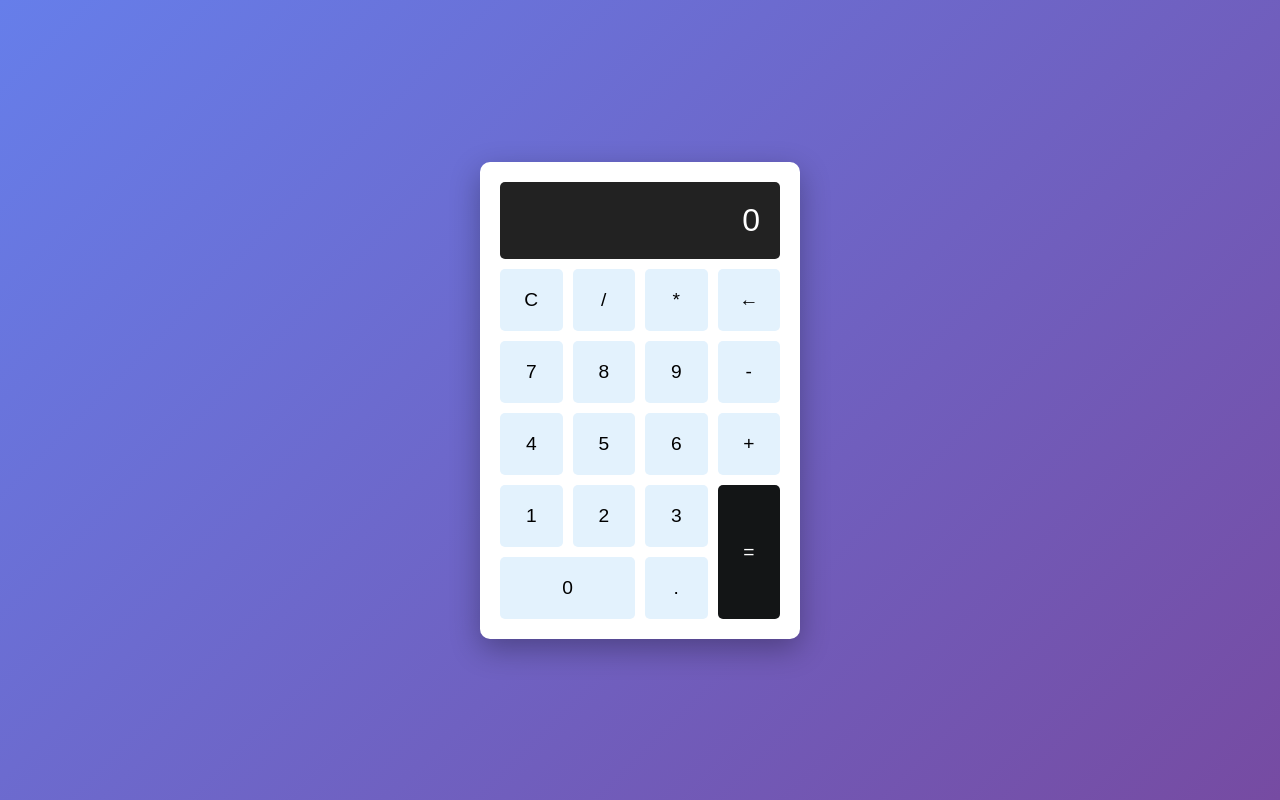
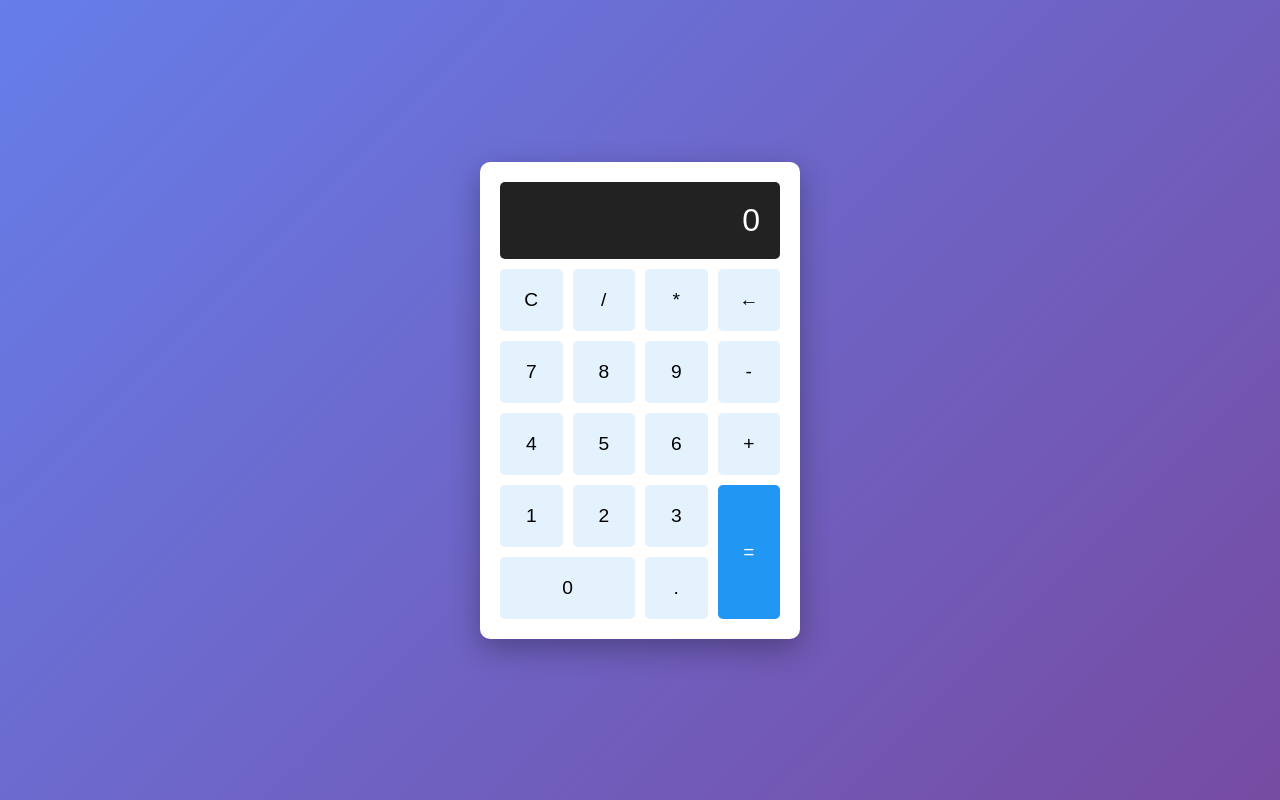
Before and after one commit to Huanna-py/calculator.app, a plain HTML site: page index.html in a window 1280 px wide. Drawn offline with Linux system fonts and the light colour scheme.

Commit message:
Update button colors to blue theme

```diff
--- a/style.css
+++ b/style.css
@@ -39,33 +39,37 @@ body {
     gap: 10px;
 }
 
+/* 修改 button 的背景色 */
 button {
     padding: 20px;
     font-size: 1.2em;
     border: none;
-    background: #e3f2fd;
+    background: #e3f2fd;  /* 改為淺藍色 */
     border-radius: 5px;
     cursor: pointer;
     transition: all 0.3s;
 }
 
 button:hover {
-    background: #bbdefb;
+    background: #bbdefb;  /* hover時的顏色 */
+}
+
+/* 修改等號按鈕的顏色 */
+.equals {
+    background: #2196f3;  /* 改為藍色 */
+    color: white;
+    grid-row: span 2;
+}
+
+.equals:hover {
+    background: #1976d2;
 }
 
 button:active {
     transform: scale(0.95);
 }
 
-.equals {
-    background: #131516;
-    color: white;
-    grid-row: span 2;
-}
 
-.equals:hover {
-    background: #5568d3;
-}
 
 .zero {
     grid-column: span 2;
```
